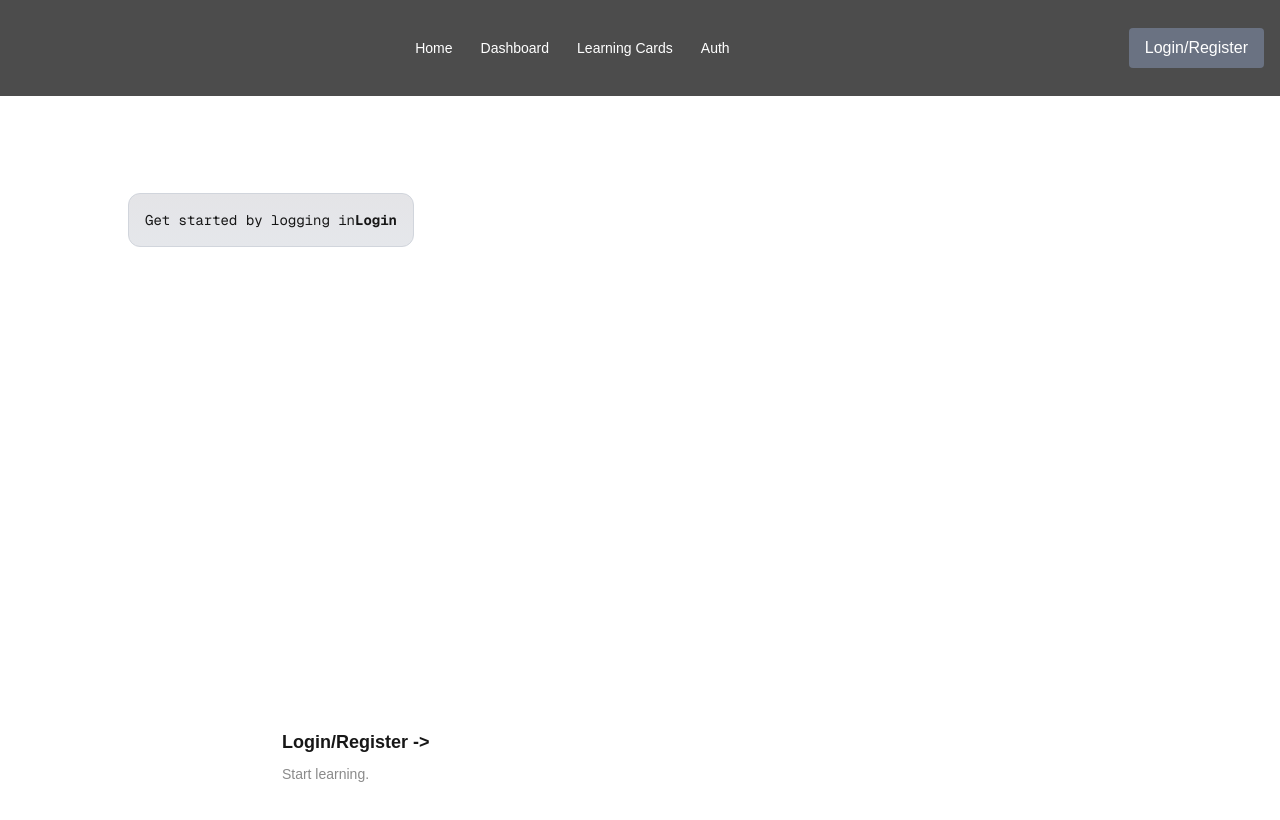
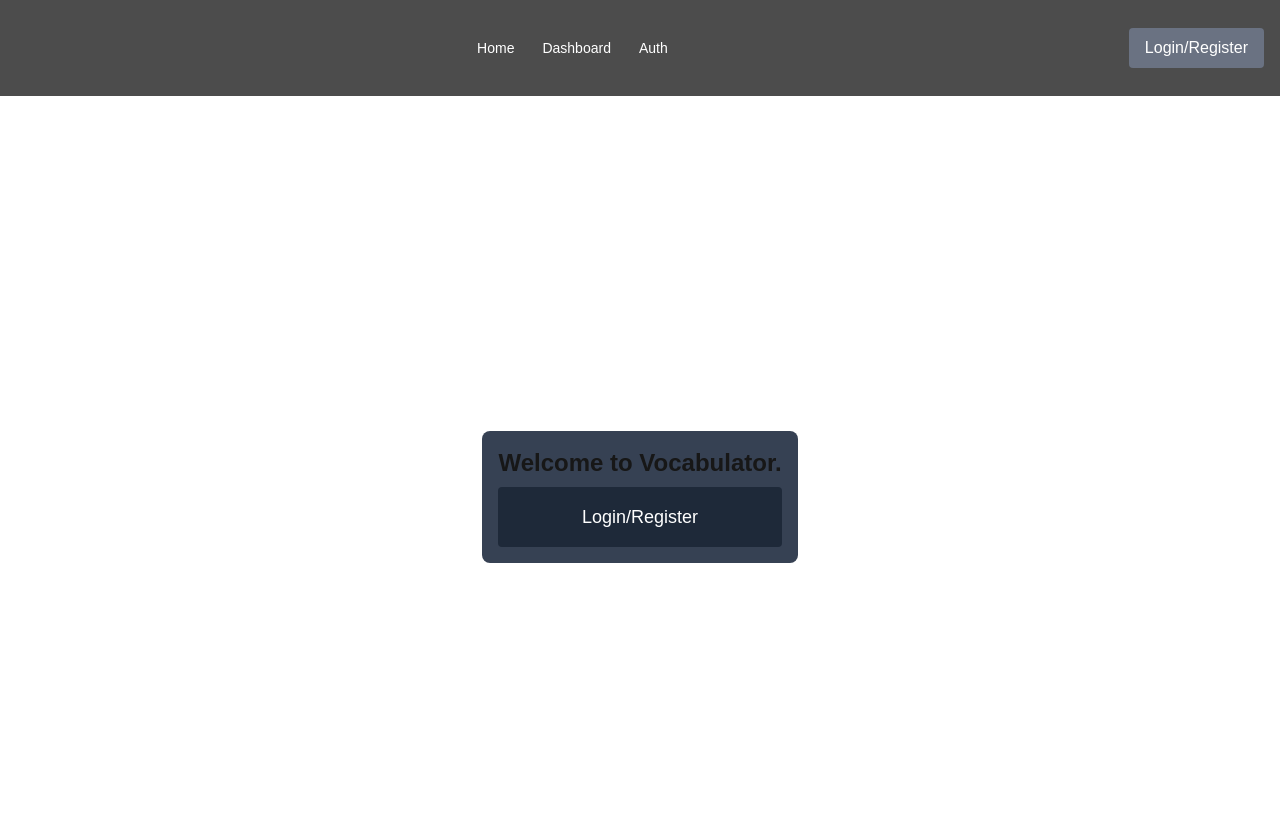
Before and after one commit to DundreDE/vocabulator, a Next.js app: page / in a window 1280 px wide. Shown: the top 820 px of the page. Built offline with nearby package versions, Linux system fonts and the light colour scheme.

Commit message:
navbar and starting page update

```diff
--- a/app/components/navbar.tsx
+++ b/app/components/navbar.tsx
@@ -10,7 +10,6 @@ type NavLink = {
 const links: NavLink[] = [
     { name: "Home", href: "/" },
     { name: "Dashboard", href: "/dashboard" },
-    { name: "Learning Cards", href: "/LearningCards" },
     { name: "Auth", href: "/auth" },
 ]
 export default function Navbar() {
@@ -37,7 +36,7 @@ export default function Navbar() {
                 onClick={() => setOpen((prev) => !prev)}
                 aria-label="Toggle menu"
                 aria-expanded={open}
-                className="rounded-md p-2 text-white hover:bg-gray-100 md:hidden"
+                className="rounded-md p-2 right-4 absolute text-white hover:bg-purple-200 md:hidden"
             >
                 <svg
                     className="h-6 w-6"
@@ -56,7 +55,7 @@ export default function Navbar() {
                 </svg>
             </button>
             </div>
-            <div className={`md:hidden ${open ? "block" : "hidden"} absolute top-16 left-0 w-full bg-gray-800`}>
+            <div className={`md:hidden ${open ? "block" : "hidden"} absolute top-16 left-0 w-full bg-purple-300`}>
                 <ul className="flex flex-col items-center gap-4 p-4">
                     {links.map((link) => (
                         <li key={link.href}>
@@ -77,7 +76,6 @@ export default function Navbar() {
                 >
                     Login/Register
                 </a>
-
             </div>
         </nav>
     );
--- a/app/page.tsx
+++ b/app/page.tsx
@@ -1,49 +1,22 @@
 import Link from "next/link";
 import Navbar from "./components/navbar";
 
-const Login = [
-  {
-    href: "/auth",
-    title: "Login/Register",
-    description: "Start learning.",
 
-  },
-
-] as const;
 
 export default function Home() {
   return (
     <>
     <Navbar />
-    <main className="flex min-h-screen flex-col items-center justify-between p-24">
-      <div className="z-10 w-full max-w-5xl items-center justify-between font-mono text-sm lg:flex">
-        <p className="fixed left-0 top-0 flex w-full justify-center border-b border-gray-300 bg-gradient-to-b from-zinc-200 pb-6 pt-8 backdrop-blur-2xl dark:border-neutral-800 dark:bg-zinc-800/30 dark:from-inherit lg:static lg:w-auto lg:rounded-xl lg:border lg:bg-gray-200 lg:p-4 lg:dark:bg-zinc-800/30">
-          Get started by logging in{" "}
-          <code className="font-mono font-bold">Login</code>
-        </p>
-      </div>
-      <div className="mb-32 grid text-center lg:mb-0 lg:grid-cols-4 lg:text-left">
-        {Login.map((link, index) => (
-          <Link
-            key={index}
-            href={link.href}
-            className="group rounded-lg border border-transparent px-5 py-4 transition-colors hover:border-gray-300 hover:bg-gray-100 hover:dark:border-neutral-700 hover:dark:bg-neutral-800/30"
-            target="_blank"
-            rel="noopener noreferrer"
-          >
-            <h2 className="mb-2 text-lg font-semibold">
-              {link.title}{" "}
-              <span className="inline-block transition-transform group-hover:translate-x-1 motion-reduce:transform-none">
-                -&gt;
-              </span>
-            </h2>
-            <p className="m-0 text-sm opacity-50">{link.description}</p>
+      <main>
+        <div className="min-h-screen flex items-center justify-center">
+        <div className="flex flex-col gap-2 bg-gray-700 p-4 rounded-lg text-center">
+          <h1 className="text-2xl gap-2 font-bold">Welcome to Vocabulator.</h1>
+          <Link href="/auth" className="rounded gap-2 text-lg p-4 text-white bg-gray-800 hover:underline">
+            Login/Register
           </Link>
-
-        ))}
-      </div>
-    </main>
+        </div>
+        </div>
+      </main>
   </>
-
   );
 }
```
Also changed, not shown: app/components/LearningCards.tsx (+0 -8 lines).
